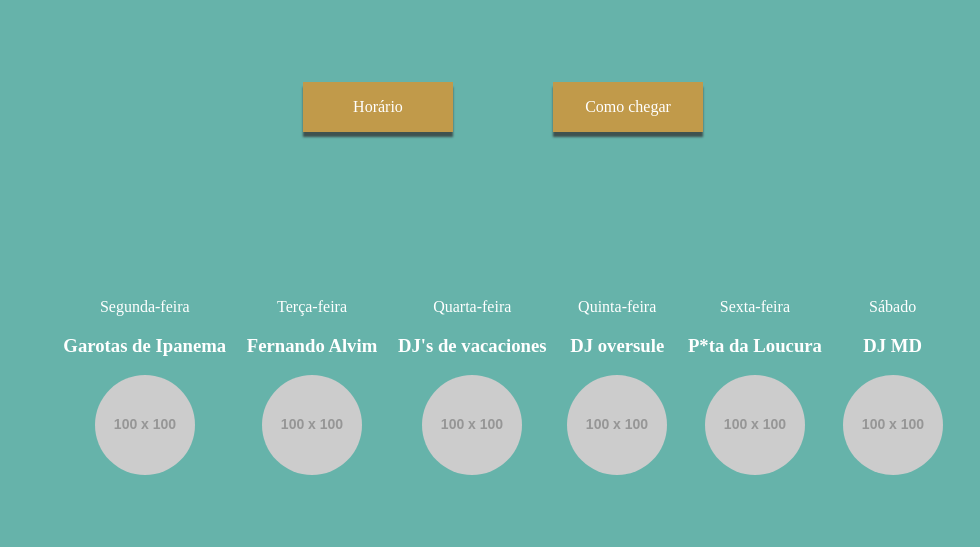
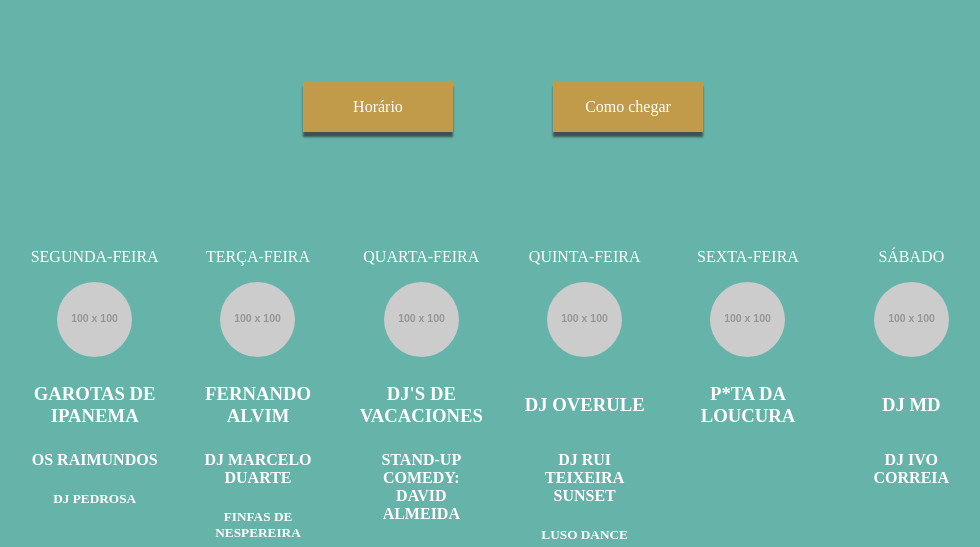
Before and after one commit to joaojusto/kulverao2015, a website: page app/index.html in a window 1280 px wide. Shown: the part 252-799 px from the top of the page, without its empty margins (137-1117 px from the left). Drawn offline with nearby package versions, Linux system fonts and the light colour scheme; some packages are replaced by stand-ins of ours; files that its build step writes are made by us from their sources; placeholder pictures from the web are drawn by us.

Commit message:
Adds headliners

```diff
--- a/app/styles/components/_lineup_grid.scss
+++ b/app/styles/components/_lineup_grid.scss
@@ -1,5 +1,5 @@
 .Lineup {
-  padding-top: $Theme-default-spacing * 2;
+  padding-top: $Theme-default-spacing;
 
   display: flex;
   flex-direction: row;
@@ -7,10 +7,20 @@
 }
 
 .Lineup-day {
+  max-width: 130px;
   text-align: center;
   color: $Theme-color-white;
+  text-transform: uppercase;
 }
 
 .Lineup-image {
+  height: 75px;
   border-radius: 50%;
 }
+
+.Lineup-artist {
+  height: 50px;
+  display: flex;
+  flex-direction: column;
+  justify-content: center;
+}
--- a/app/styles/components/_main_layout.scss
+++ b/app/styles/components/_main_layout.scss
@@ -11,6 +11,6 @@
 
 .MainLayout-body {
   padding: $Theme-default-spacing 0;
-  max-width: 900px;
+  max-width: 980px;
   margin: 0 auto;
 }
--- a/app/views/lineup.html
+++ b/app/views/lineup.html
@@ -1,32 +1,41 @@
 <div class="Lineup">
   <div class="Lineup-day">
     <p>Segunda-feira</p>
-    <h3>Garotas de Ipanema</h3>
     <img class="Lineup-image" src="http://placehold.it/100x100"></img>
+    <h3 class="Lineup-artist">Garotas de Ipanema</h3>
+    <h4>Os Raimundos</h4>
+    <h5>DJ Pedrosa</h5>
   </div>
   <div class="Lineup-day">
     <p>Terça-feira</p>
-    <h3>Fernando Alvim</h3>
     <img class="Lineup-image" src="http://placehold.it/100x100"></img>
+    <h3 class="Lineup-artist">Fernando Alvim</h3>
+    <h4>DJ Marcelo Duarte</h4>
+    <h5>Finfas de Nespereira</h5>
   </div>
   <div class="Lineup-day">
     <p>Quarta-feira</p>
-    <h3>DJ's de vacaciones</h3>
     <img class="Lineup-image" src="http://placehold.it/100x100"></img>
+    <h3 class="Lineup-artist">DJ's de Vacaciones</h3>
+    <h4>Stand-up comedy: David Almeida</h4>
+    <h5>Findas de Paradela</h5>
   </div>
   <div class="Lineup-day">
     <p>Quinta-feira</p>
-    <h3>DJ oversule</h3>
     <img class="Lineup-image" src="http://placehold.it/100x100"></img>
+    <h3 class="Lineup-artist">DJ Overule</h3>
+    <h4>DJ Rui Teixeira Sunset</h4>
+    <h5>Luso Dance</h5>
   </div>
   <div class="Lineup-day">
     <p>Sexta-feira</p>
-    <h3>P*ta da  Loucura</h3>
     <img class="Lineup-image" src="http://placehold.it/100x100"></img>
+    <h3 class="Lineup-artist">P*ta da  Loucura</h3>
   </div>
   <div class="Lineup-day">
     <p>Sábado</p>
-    <h3>DJ MD</h3>
-    <img class="Lineup-image" src="http://placehold.it/100x100"></img>
+    <img class="Lineup-image"  src="http://placehold.it/100x100"></img>
+    <h3 class="Lineup-artist">DJ MD</h3>
+    <h4>DJ Ivo Correia</h4>
   </div>
 </div>
```
